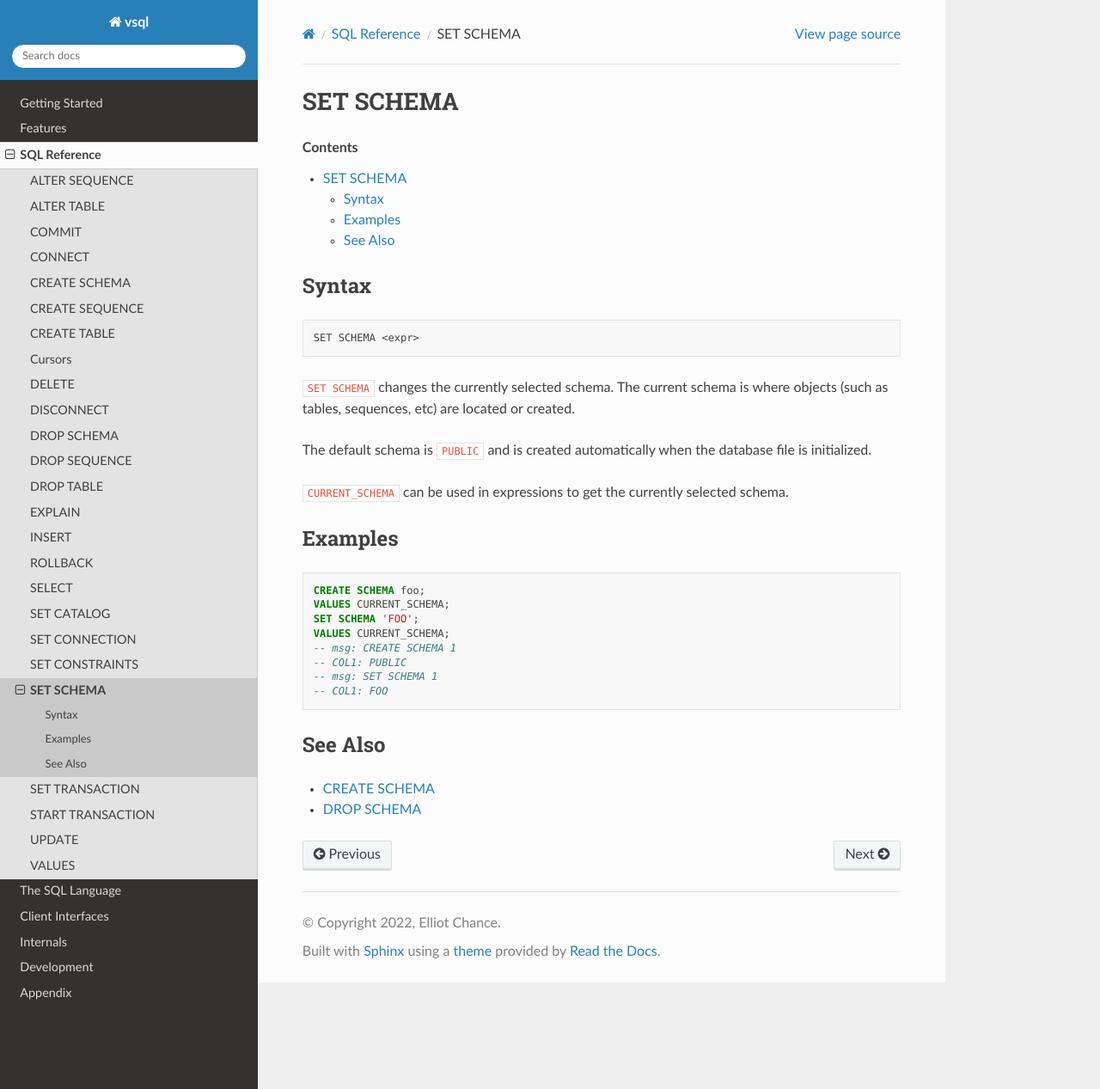
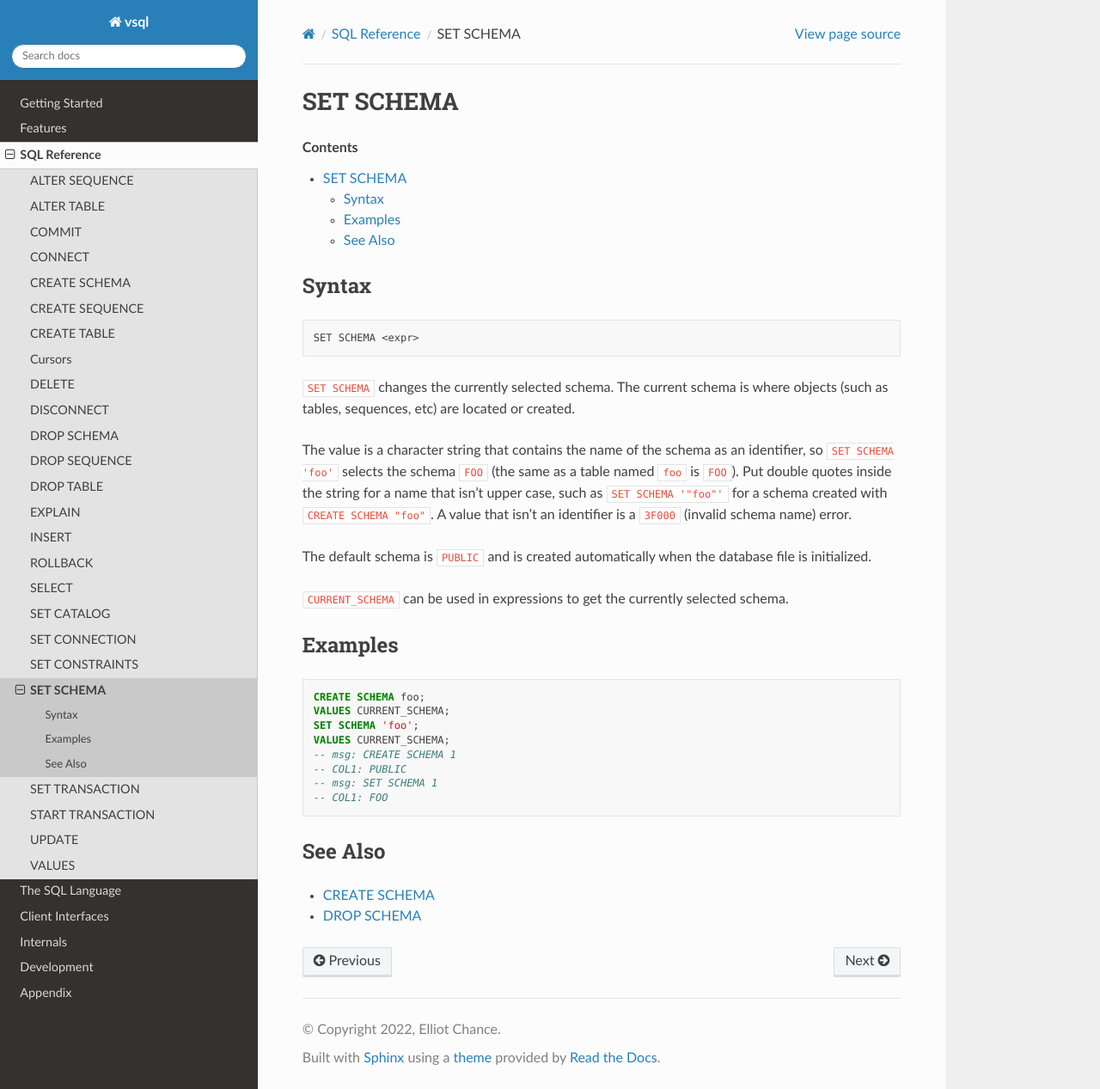
Before and after one commit to elliotchance/vsql, a Sphinx documentation site: the page built from docs/set-schema.rst, in a window 1280 px wide and 1267 px high. Shown: the whole window at 86% size. Built offline with Sphinx 7.4.7 and the Read the Docs theme 3.1.0, drawn with Linux system fonts in a browser that asks for light colours.

Commit message:
SET SCHEMA: Treat the value as an identifier
The value of SET SCHEMA is a <schema name> (19.6 General Rule 2), so
SET SCHEMA 'foo' selects FOO, and '"foo"' is needed for a lower case name.
It was matched case-sensitively, so 'foo' was a 3F000 error. A value that
isn't one identifier is 3F000. The module compiler now delimits the schema
name it sets.

Co-Authored-By: Claude Opus 5.5 <noreply@anthropic.com>

```diff
--- a/docs/set-schema.rst
+++ b/docs/set-schema.rst
@@ -13,6 +13,13 @@ Syntax
 ``SET SCHEMA`` changes the currently selected schema. The current schema is
 where objects (such as tables, sequences, etc) are located or created.
 
+The value is a character string that contains the name of the schema as an
+identifier, so ``SET SCHEMA 'foo'`` selects the schema ``FOO`` (the same as a
+table named ``foo`` is ``FOO``). Put double quotes inside the string for a name
+that isn't upper case, such as ``SET SCHEMA '"foo"'`` for a schema created with
+``CREATE SCHEMA "foo"``. A value that isn't an identifier is a ``3F000``
+(invalid schema name) error.
+
 The default schema is ``PUBLIC`` and is created automatically when the database
 file is initialized.
 
@@ -26,7 +33,7 @@ Examples
 
    CREATE SCHEMA foo;
    VALUES CURRENT_SCHEMA;
-   SET SCHEMA 'FOO';
+   SET SCHEMA 'foo';
    VALUES CURRENT_SCHEMA;
    -- msg: CREATE SCHEMA 1
    -- COL1: PUBLIC
```
Also changed, not shown: 4 other files.
